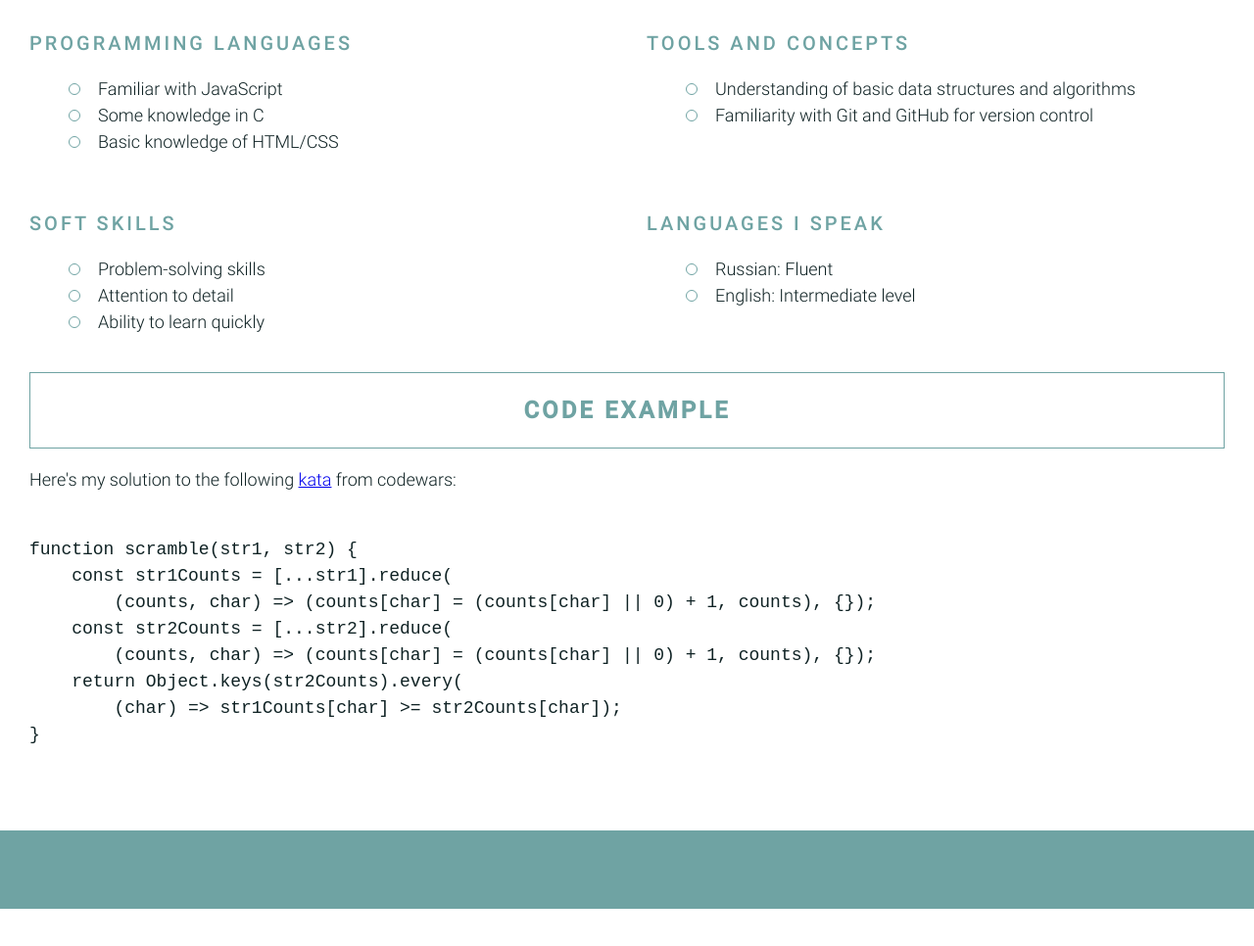
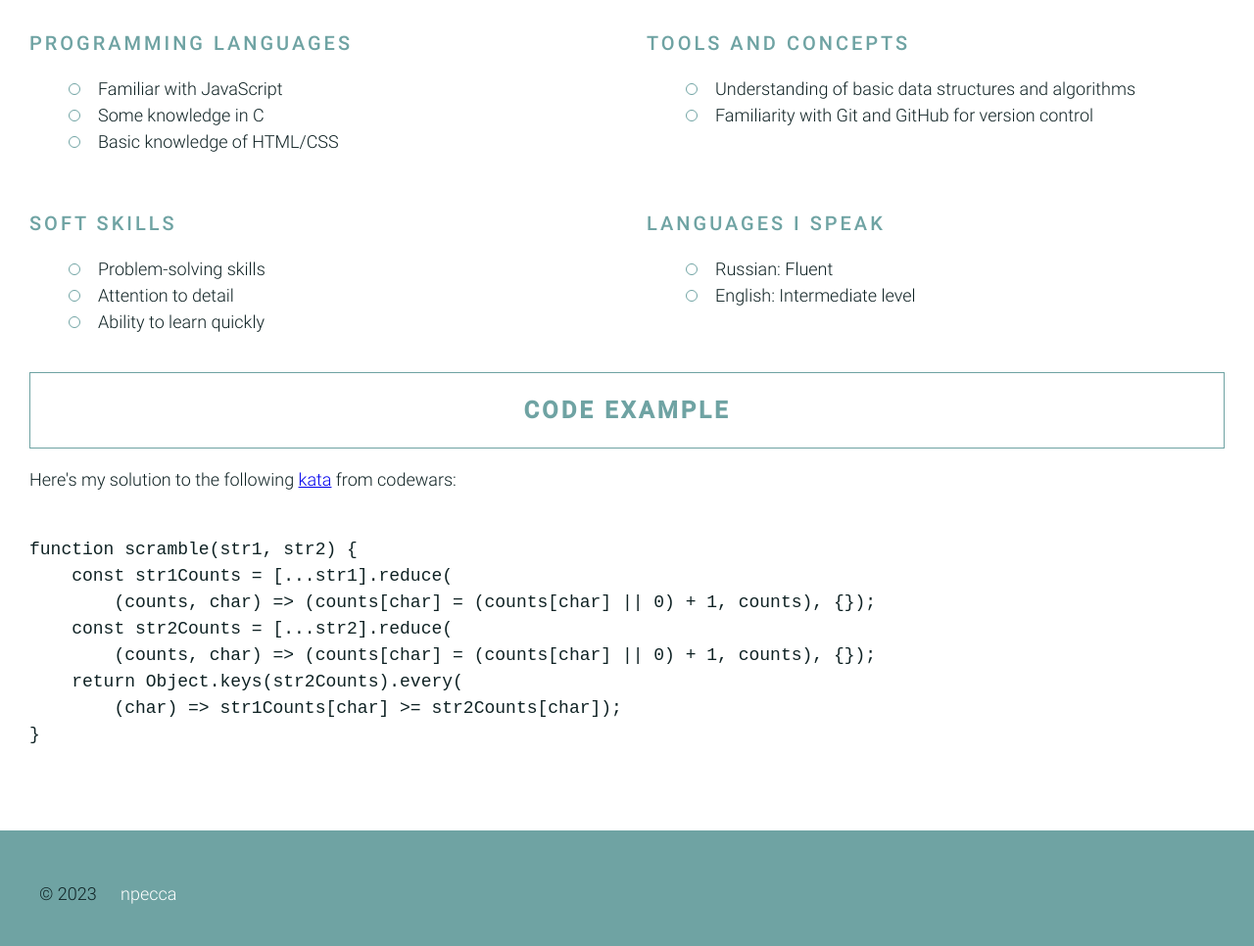
Before and after one commit to npecca/rsschool-cv, a plain HTML site: page index.html in a window 1280 px wide. Shown: the part 799-1765 px from the top of the page at 98% size. Before the commit the page ends 1727 px from the top, so only its background shows below. Drawn offline with Linux system fonts and the light colour scheme.

Commit message:
feat: add footer contents

```diff
--- a/index.html
+++ b/index.html
@@ -93,7 +93,12 @@ function scramble(str1, str2) {
         </div>
     </main>
     <footer class="footer">
-        <div class="container"></div>
+        <div class="container footer-container">
+            <div>
+                © 2023
+                <a href="https://github.com/npecca" class="nav-link">npecca</a>
+            </div>
+        </div>
     </footer>
 </body>
 </html>
--- a/style.css
+++ b/style.css
@@ -152,6 +152,10 @@ pre{
   padding: 20px;
   flex-shrink: 0;
 }
+.footer-container{
+  display: flex;
+  justify-content: space-between;
+}
 @media (max-width: 768px) {
   .section {
     width: 100%;
```
